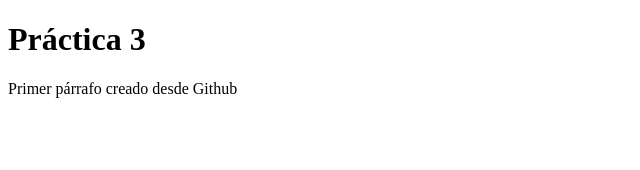
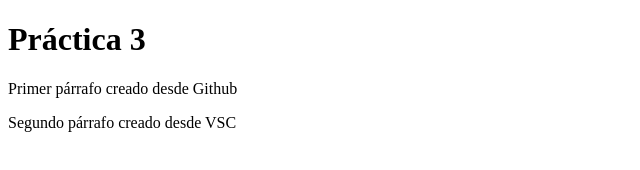
Before and after one commit to gitmjls/Practica2, a plain HTML site: page index.html in a window 1280 px wide. Shown: the whole page, without its empty margins (0-640 px from the left). Drawn offline with Linux system fonts and the light colour scheme.

Commit message:
Añadimos otro párrafo desde VSC

```diff
--- a/index.html
+++ b/index.html
@@ -8,5 +8,6 @@
 <body>
     <h1>Práctica 3 </h1>
     <p> Primer párrafo creado desde Github </p>
+    <p> Segundo párrafo creado desde VSC </p>
 </body>
 </html>
```
